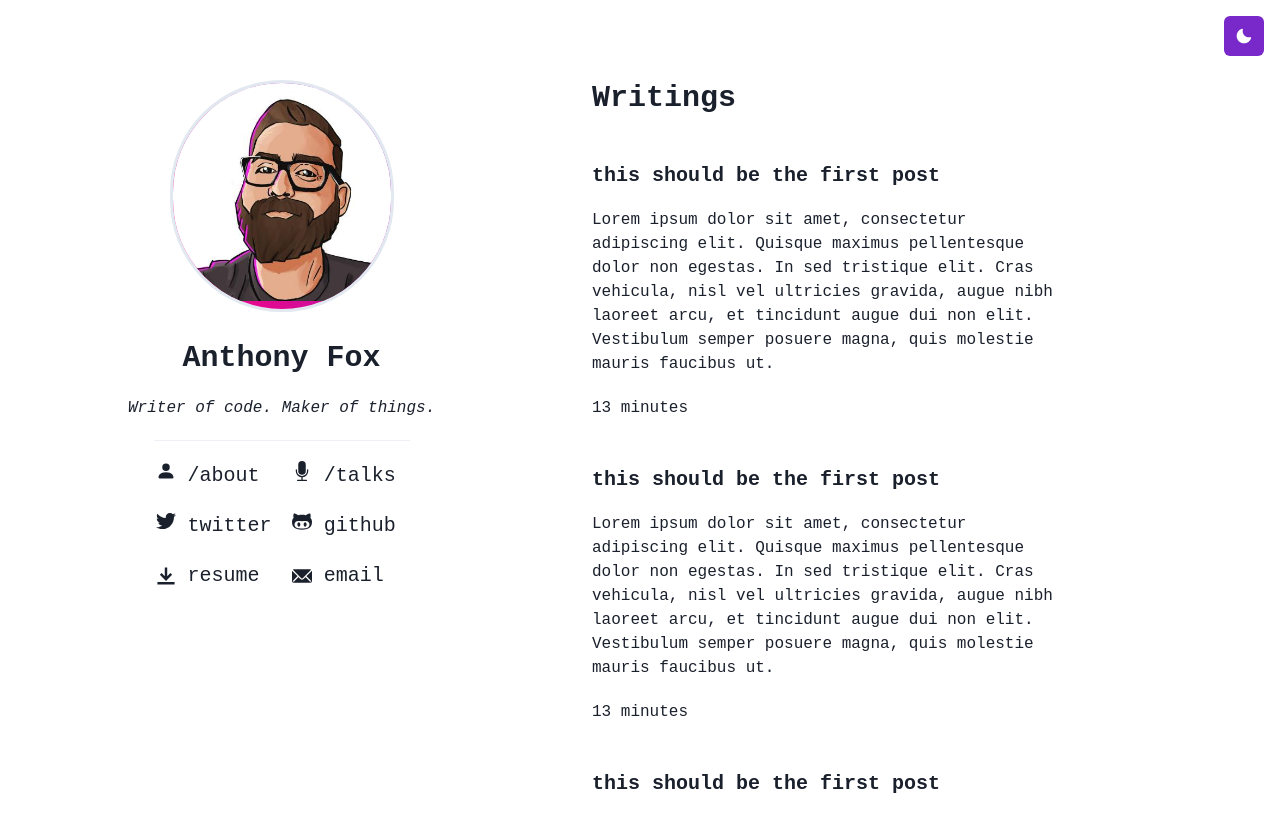
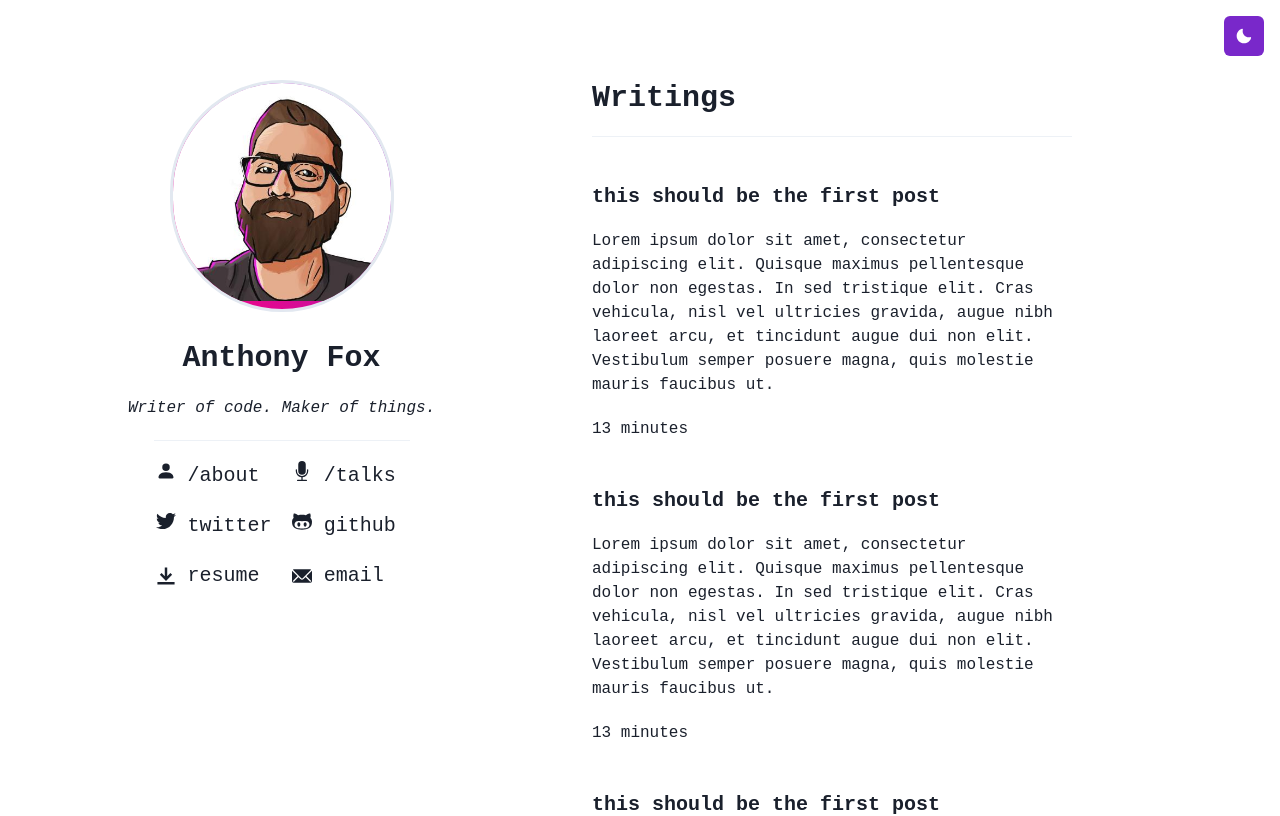
Before and after one commit to WTFox/blog, a Next.js app: page / in a window 1280 px wide. Shown: the top 816 px of the page. Built offline with nearby package versions, Linux system fonts and the light colour scheme; a web font is replaced by a local one.

Commit message:
Divider under Writings

```diff
--- a/src/components/PostList.tsx
+++ b/src/components/PostList.tsx
@@ -1,4 +1,4 @@
-import { Heading, Stack } from "@chakra-ui/react";
+import { Divider, Heading, Stack } from "@chakra-ui/react";
 
 import PostListItem from "./PostListItem";
 import { PostListItemProps } from "./PostListItem";
@@ -16,6 +16,7 @@ export const PostList = ({ posts }) => {
         <Heading id="Posts" size="lg">
           Writings
         </Heading>
+        <Divider pt={5} size={"md"} />
       </Section>
       {posts.map((post: PostListItemProps, index: number) => {
         return (
```
